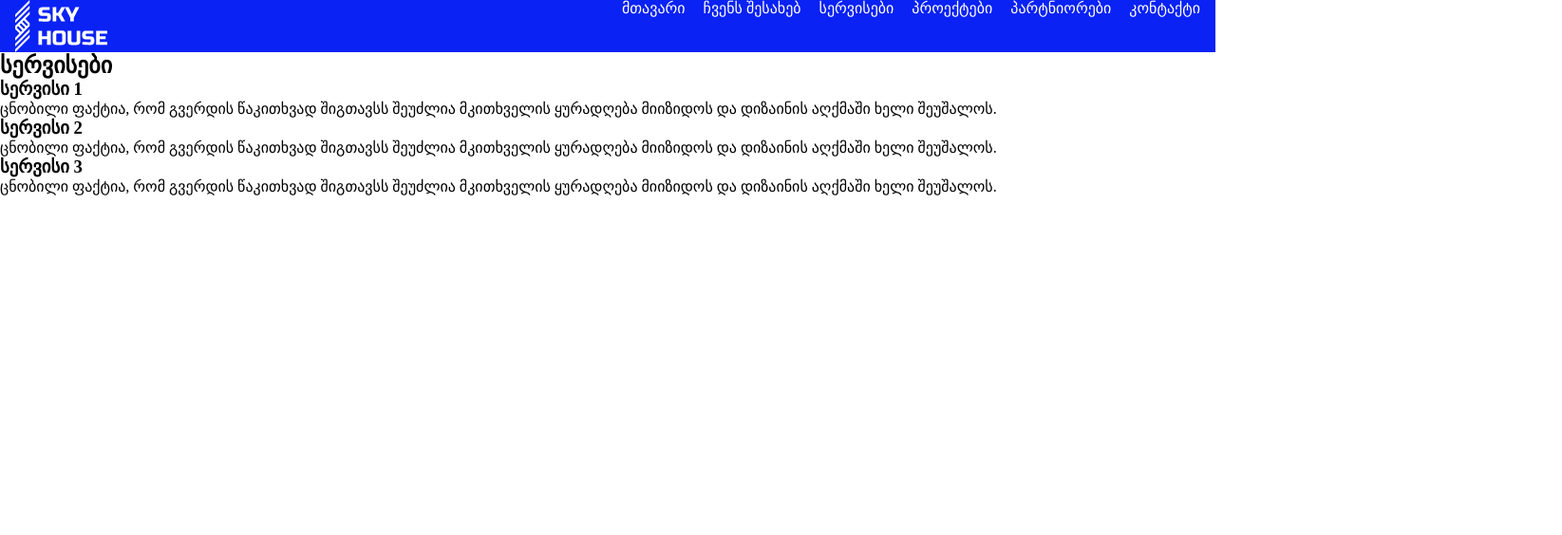
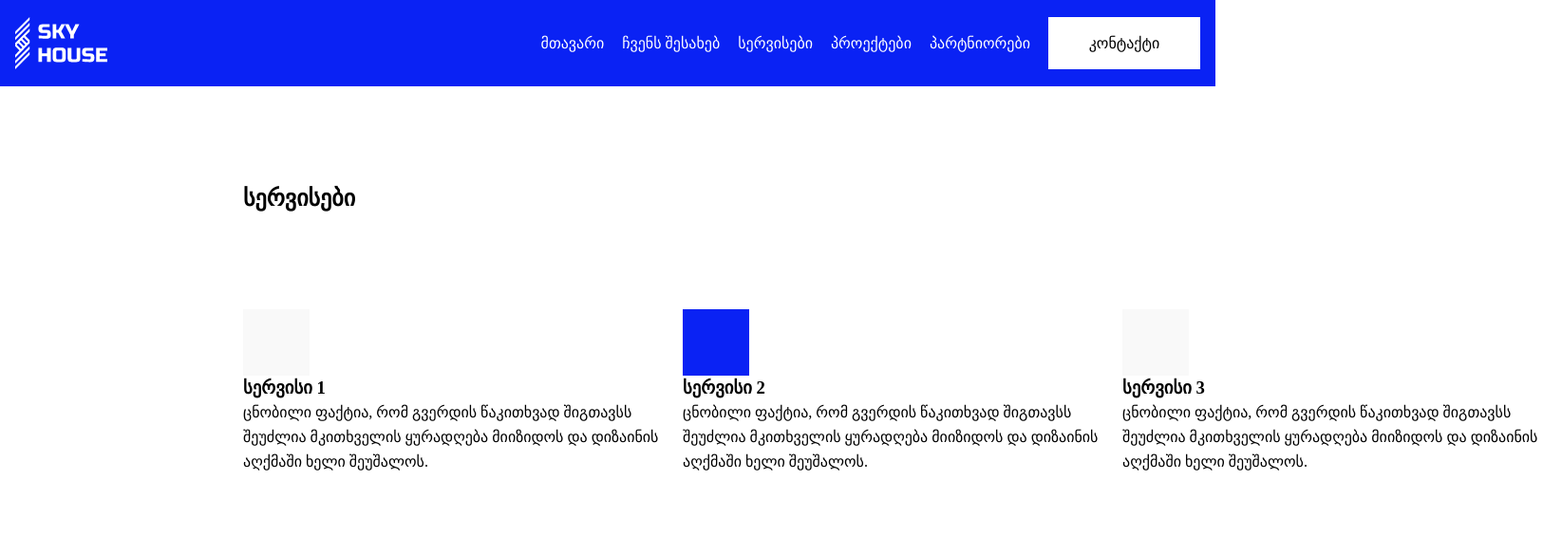
Before and after one commit to REZI-1995/kapanadze_davaleba8, a plain HTML site: page index.html in a window 1280 px wide. Shown: the whole page at 95% size, 1645 px wide, since content can reach past the window. Drawn offline with Linux system fonts and the light colour scheme.

Commit message:
add css elemnts

```diff
--- a/assets/css/style.css
+++ b/assets/css/style.css
@@ -13,23 +13,81 @@ ul {
 img {
 	max-width: 100%;
 }
+.header{
+
+}
 .conteiner {
 	background-color: #0A22F4;
 	max-width: 1475px;
 	width: 100%;
 	margin: 0 auto;
 	padding: 0 16px;
+	min-height: 91px;
 }
-.header{
+.conteiner{
 	display: flex;
 	justify-content: space-between;
+	align-items: center;
 }
 .ul{
 	display: flex;
-	justify-content: flex-end;
+	align-items: center;
 	gap: 19px;
 	color: #ffffff;
 	size: 16px;
 	letter-spacing: 0px;
 	line-height:18px;
 }
+.white {
+	display: flex;
+	justify-content: center;
+	align-items: center;
+	background-color: #ffffff;
+	color: #000;
+	width: 160px;
+	height: 55px;
+}
+.div1{
+	width: 463px;
+	height: 235px;
+}
+.contein {
+	max-width: 1920px;
+	width: 100%;
+	margin: 0 auto;
+	padding: 0 16px;
+	min-height: 235px;
+}
+.contein {
+	display: flex;
+	justify-content: space-between;
+	align-items: center;
+	margin-left: 240px;
+}
+.div1 {
+
+}
+.h3 {
+	display: flex;
+	justify-content: space-between;
+	align-items: center;
+	size: 22px;
+	letter-spacing: 0px;
+	line-height:26px;
+}
+.p {
+	width: 463px;
+	size: 16px;
+	letter-spacing: 0px;
+	line-height:26px;
+}
+.div3 {
+	background-color: #0A22F4;
+	width: 70px;
+	height: 70px;
+}
+.div2 {
+	background-color: #F9F9F9;
+	width: 70px;
+	height: 70px;
+}
--- a/index.html
+++ b/index.html
@@ -5,10 +5,10 @@
 	<link rel="stylesheet" type="text/css" href="assets/css/style.css">
 </head>
 <body>
-	<div class="conteiner d.flex">
 		<header class="header">
-			<img src="assets/image/22.png" alt="logo">
-			<nav class="nav">
+			<div class="conteiner">
+				<img class="img" src ="assets/image/22.png" alt="logo">
+				<nav>
 					<ul class="ul">
 						<li>
 							მთავარი
@@ -25,45 +25,53 @@
 						<li>
 							პარტნიორები
 						</li>
+						<div class="white">
 							<li>
 								კონტაქტი
 							</li>
+				    	</div>
 					</ul>
 				</nav>
+			</div>
 		</header>
-    </div>
-    <div>
+    <div class="contein">
         <h2>
     		სერვისები
         </h2>
     </div>
-    <div>
-    	<section>
-			<article>
-				<h3>
+    <div class="header">
+    	<section class="contein">
+    		<div class="div1">
+    			<div class="div2">
+    			</div>
+				<h3 class="h3">
 			    	სერვისი 1
 				</h3>
-				<p>
+				<p class="p">
 					ცნობილი ფაქტია, რომ გვერდის წაკითხვად შიგთავსს შეუძლია მკითხველის ყურადღება მიიზიდოს და დიზაინის აღქმაში ხელი შეუშალოს.
 				</p>
-			</article>
-			<article>
-				<h3>
+			</div>
+			<div class="div1">
+				<div class="div3">
+    			</div>
+				<h3 class="h3">
 					სერვისი 2
 		    	</h3>
-		    	<p>
+		    	<p class="p">
 		    		ცნობილი ფაქტია, რომ გვერდის წაკითხვად შიგთავსს შეუძლია მკითხველის ყურადღება მიიზიდოს და დიზაინის აღქმაში ხელი შეუშალოს.
 		    	</p>
-			</article>
-			<article>
-				<h3>
+			</div>
+			<div class="div1">
+				<div class="div2">
+    			</div>
+				<h3 class="h3">
 					სერვისი 3
 		   		</h3>
-		    	<p>
+		    	<p class="p">
 		    		ცნობილი ფაქტია, რომ გვერდის წაკითხვად შიგთავსს შეუძლია მკითხველის ყურადღება მიიზიდოს და დიზაინის აღქმაში ხელი შეუშალოს.
 		    	</p>
-			</article>
-		</section>
+			</div>
+
     </div>
 </body>
 </html>
```
Lines whose indentation alone changed are shown as unchanged.
